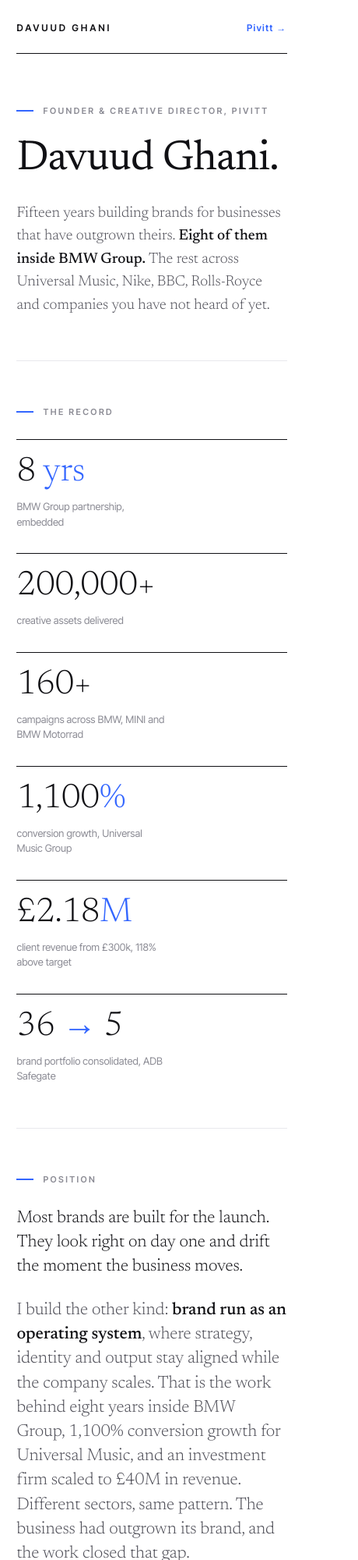
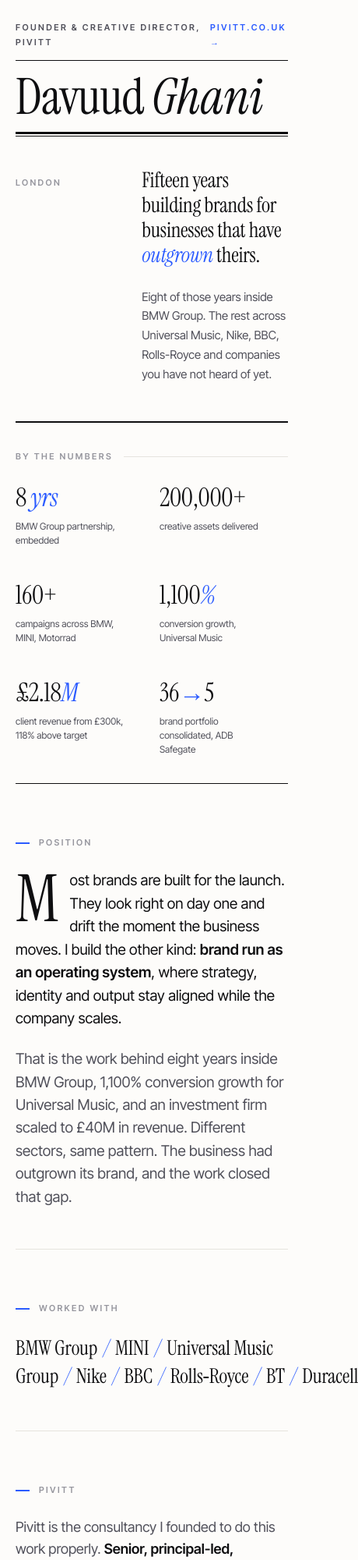
Before and after one commit to duuvad/davuud-site-test, a plain HTML site: page index.html in a window 390 px wide. Shown: the top 2000 px of the page at 78% size, 460 px wide, since content can reach past the window. Drawn offline with Linux system fonts and the light colour scheme.

Commit message:
Editorial v3: masthead, Instrument Serif, numbers band, pull quote

```diff
--- a/index.html
+++ b/index.html
@@ -8,162 +8,179 @@
 <meta name="description" content="Davuud Ghani is the founder of Pivitt, the London brand consultancy behind an eight-year BMW Group partnership. Fifteen years building brands for businesses that have outgrown theirs.">
 <link rel="preconnect" href="https://fonts.googleapis.com">
 <link rel="preconnect" href="https://fonts.gstatic.com" crossorigin>
-<link href="https://fonts.googleapis.com/css2?family=Newsreader:ital,opsz,wght@0,6..72,300;0,6..72,400;0,6..72,500;1,6..72,300;1,6..72,400&family=Inter+Tight:wght@400;600&display=swap" rel="stylesheet">
+<link href="https://fonts.googleapis.com/css2?family=Instrument+Serif:ital@0;1&family=Inter+Tight:ital,wght@0,400;0,500;0,600;1,400&display=swap" rel="stylesheet">
 <style>
 :root{
-  --paper:#FFFFFF;--ink:#101014;--ink2:#4E4E57;--ink3:#8B8B94;--rule:#E8E8ED;
-  --blue:#3366FF;--pad:clamp(20px,5.5vw,110px);--ease:cubic-bezier(0.22,1,0.36,1);
+  --paper:#FDFCFA;--ink:#0E0E10;--ink2:#50505A;--ink3:#96969E;--rule:#E6E4DE;
+  --blue:#2B5BFF;--pad:clamp(20px,5vw,84px);--ease:cubic-bezier(0.22,1,0.36,1);
+  --serif:'Instrument Serif',Georgia,serif;--sans:'Inter Tight',system-ui,sans-serif;
 }
 *{margin:0;padding:0;box-sizing:border-box}
-body{background:var(--paper);color:var(--ink);font-family:'Newsreader',Georgia,serif;font-weight:400;font-size:18px;line-height:1.65;-webkit-font-smoothing:antialiased}
+body{background:var(--paper);color:var(--ink);font-family:var(--sans);font-weight:400;font-size:16px;line-height:1.7;-webkit-font-smoothing:antialiased}
 ::selection{background:var(--blue);color:#fff}
 a{color:inherit;text-decoration:none}
-.wrap{max-width:1120px;margin:0 auto;padding:0 var(--pad)}
+.wrap{max-width:1360px;margin:0 auto;padding:0 var(--pad)}
+.cap{font-family:var(--sans);font-size:11px;font-weight:600;letter-spacing:0.22em;text-transform:uppercase}
 
-/* Letterhead */
-.lh{display:flex;justify-content:space-between;align-items:baseline;padding:26px 0 22px;border-bottom:1px solid var(--ink)}
-.lh .nm{font-family:'Inter Tight',sans-serif;font-size:12px;font-weight:600;letter-spacing:0.24em;text-transform:uppercase}
-.lh a{font-family:'Inter Tight',sans-serif;font-size:12px;font-weight:600;letter-spacing:0.1em;color:var(--blue)}
-.lh a i{font-style:normal;display:inline-block;transition:transform .3s var(--ease)}
-.lh a:hover i{transform:translateX(4px)}
+/* Masthead */
+.mast{padding-top:26px}
+.mast .meta{display:flex;justify-content:space-between;align-items:baseline;padding-bottom:14px;color:var(--ink2)}
+.mast .meta a{color:var(--blue)}
+.mast h1{font-family:var(--serif);font-weight:400;font-size:clamp(64px,13.2vw,196px);line-height:0.92;letter-spacing:-0.015em;padding:clamp(18px,2.5vw,40px) 0 clamp(14px,2vw,30px);border-top:1px solid var(--ink)}
+.mast h1 em{font-style:italic;letter-spacing:-0.005em}
+.mast h1 .word{display:inline-block;overflow:hidden;vertical-align:bottom}
+.mast h1 .word>span{display:inline-block;transform:translateY(108%);animation:rise 1.1s var(--ease) forwards}
+.mast h1 .word:nth-child(2)>span{animation-delay:.1s}
+@keyframes rise{to{transform:translateY(0)}}
+.mast .rule2{border-top:3px solid var(--ink);border-bottom:1px solid var(--ink);height:6px}
 
-.eyebrow{display:flex;align-items:center;gap:12px;font-family:'Inter Tight',sans-serif;font-size:11px;font-weight:600;letter-spacing:0.22em;text-transform:uppercase;color:var(--ink3);margin-bottom:26px}
-.eyebrow::before{content:'';width:22px;height:2px;background:var(--blue);flex-shrink:0}
-section{padding:clamp(56px,8.5vw,110px) 0;border-bottom:1px solid var(--rule)}
-section:last-of-type{border-bottom:none}
+/* Standfirst */
+.stand{display:grid;grid-template-columns:5fr 7fr;gap:clamp(28px,4vw,72px);padding:clamp(40px,5.5vw,84px) 0 clamp(48px,6vw,96px)}
+.stand .side{color:var(--ink3);padding-top:10px}
+.stand p{font-family:var(--serif);font-size:clamp(27px,3.6vw,50px);line-height:1.18;letter-spacing:-0.01em;font-weight:400;opacity:0;animation:fade 1s .4s forwards}
+@keyframes fade{to{opacity:1}}
+.stand p em{color:var(--blue)}
+.stand .sub{font-family:var(--sans);font-size:clamp(15px,1.4vw,17px);color:var(--ink2);line-height:1.65;margin-top:26px;max-width:52ch;letter-spacing:0;animation-delay:.6s}
 
-/* Hero */
-.hero{padding-top:clamp(64px,10vw,130px)}
-h1{font-weight:400;font-size:clamp(54px,10.5vw,124px);line-height:1.0;letter-spacing:-0.015em;opacity:0;animation:fade 1s .1s var(--ease) forwards}
-@keyframes fade{to{opacity:1}}
-.lead{max-width:600px;margin-top:clamp(28px,3.6vw,46px);font-size:clamp(19px,2.1vw,23px);font-weight:300;color:var(--ink2);line-height:1.55;opacity:0;animation:fade .9s .45s forwards}
-.lead strong{font-weight:500;color:var(--ink)}
-.hero .eyebrow{opacity:0;animation:fade .8s .3s forwards}
+/* Numbers band */
+.band{border-top:2px solid var(--ink);border-bottom:1px solid var(--ink);padding:clamp(34px,4vw,58px) 0}
+.band .cap{color:var(--ink3);margin-bottom:clamp(26px,3vw,44px);display:flex;align-items:center;gap:14px}
+.band .cap::after{content:'';height:1px;background:var(--rule);flex:1}
+.bgrid{display:grid;grid-template-columns:repeat(6,1fr);gap:clamp(20px,2.5vw,40px)}
+@media(max-width:1020px){.bgrid{grid-template-columns:repeat(3,1fr);row-gap:44px}}
+@media(max-width:560px){.bgrid{grid-template-columns:repeat(2,1fr)}}
+.bcell .num{font-family:var(--serif);font-weight:400;font-size:clamp(33px,4.4vw,72px);line-height:1;letter-spacing:-0.01em;white-space:nowrap}
+.bcell .num i{font-style:italic;color:var(--blue)}
+.bcell .lab{margin-top:12px;font-size:12px;color:var(--ink2);line-height:1.5;max-width:20ch}
 
-/* Record ledger */
-.rgrid{display:grid;grid-template-columns:repeat(3,1fr);gap:clamp(34px,4vw,56px) clamp(28px,4vw,64px);margin-top:clamp(26px,3vw,44px)}
-@media(max-width:860px){.rgrid{grid-template-columns:repeat(2,1fr)}}
-@media(max-width:480px){.rgrid{grid-template-columns:1fr;gap:30px}}
-.rcell{border-top:1px solid var(--ink);padding-top:20px}
-.rcell .num{font-weight:300;font-size:clamp(44px,5.2vw,66px);line-height:1;letter-spacing:-0.01em;font-feature-settings:'lnum'}
-.rcell .num i{font-style:normal;color:var(--blue)}
-.rcell .lab{margin-top:12px;font-family:'Inter Tight',sans-serif;font-size:13px;color:var(--ink3);line-height:1.5;max-width:26ch}
+/* Feature sections */
+.feat{display:grid;grid-template-columns:minmax(150px,1fr) minmax(0,3fr);gap:clamp(24px,4vw,80px);padding:clamp(52px,6.5vw,104px) 0;border-bottom:1px solid var(--rule)}
+@media(max-width:760px){.feat{grid-template-columns:1fr;gap:22px}}
+.feat .side{color:var(--ink3);padding-top:8px}
+.feat .side .cap::before{content:'';display:inline-block;width:18px;height:2px;background:var(--blue);margin-right:12px;vertical-align:middle}
 
-/* Statement */
-.statement{max-width:780px}
-.statement p{font-size:clamp(22px,2.9vw,32px);font-weight:300;line-height:1.42;letter-spacing:-0.005em}
-.statement p+p{margin-top:1.1em;color:var(--ink2)}
-.statement b{font-weight:500;color:var(--ink)}
-.statement em{font-weight:300}
+.statement{max-width:820px}
+.statement p{font-size:clamp(19px,2.1vw,26px);line-height:1.55;font-weight:400;color:var(--ink)}
+.statement p+p{margin-top:1.2em;color:var(--ink2)}
+.statement b{font-weight:600;color:var(--ink)}
+.statement p:first-child::first-letter{font-family:var(--serif);font-size:4.4em;line-height:0.78;float:left;padding:6px 14px 0 0;color:var(--ink)}
 
-/* Names */
-.names{display:flex;flex-wrap:wrap;gap:12px 0;max-width:920px}
-.names span{font-size:clamp(17px,2vw,22px);font-weight:300;color:var(--ink2);white-space:nowrap}
-.names span::after{content:'\00B7';color:var(--rule);margin:0 clamp(12px,1.8vw,26px)}
-.names span:last-child::after{content:''}
+.names{max-width:900px}
+.names p{font-family:var(--serif);font-size:clamp(26px,3.4vw,46px);line-height:1.35;letter-spacing:-0.005em}
+.names i{font-style:italic;color:var(--blue);padding:0 clamp(8px,1.2vw,16px)}
 
-/* Pivitt */
-.pv{max-width:720px}
-.pv p{font-size:clamp(19px,2.2vw,24px);font-weight:300;color:var(--ink2);line-height:1.55}
-.pv b{font-weight:500;color:var(--ink)}
-.arrow{display:inline-flex;align-items:baseline;gap:10px;margin-top:32px;font-family:'Inter Tight',sans-serif;font-size:14px;font-weight:600;letter-spacing:0.08em;color:var(--blue)}
+.pv{max-width:760px}
+.pv p{font-size:clamp(18px,2vw,24px);line-height:1.55;color:var(--ink2)}
+.pv b{font-weight:600;color:var(--ink)}
+.pv .bop{font-family:var(--serif);font-style:italic;color:var(--ink);font-size:1.08em}
+.arrow{display:inline-flex;align-items:baseline;gap:10px;margin-top:30px;font-family:var(--sans);font-size:13px;font-weight:600;letter-spacing:0.12em;text-transform:uppercase;color:var(--blue)}
 .arrow i{font-style:normal;transition:transform .3s var(--ease)}
 .arrow:hover i{transform:translateX(5px)}
 
-/* Quote */
-.quote{max-width:840px}
-.quote p{font-size:clamp(24px,3.2vw,36px);font-weight:300;font-style:italic;line-height:1.4;letter-spacing:-0.005em}
-.quote p::before{content:'\201C'}
-.quote p::after{content:'\201D'}
-.quote .who{margin-top:28px;font-family:'Inter Tight',sans-serif;font-size:12px;font-weight:600;letter-spacing:0.16em;text-transform:uppercase;color:var(--blue)}
-.quote .who span{display:block;margin-top:6px;color:var(--ink3);font-weight:400;letter-spacing:0.04em;text-transform:none;font-size:13px;font-family:'Inter Tight',sans-serif}
+/* Pull quote */
+.pull{padding:clamp(64px,8vw,128px) 0;border-bottom:1px solid var(--rule)}
+.pull blockquote{position:relative;max-width:1100px;margin:0 auto;padding-left:clamp(34px,5vw,84px)}
+.pull blockquote::before{content:'\201C';position:absolute;left:0;top:-0.08em;font-family:var(--serif);font-size:clamp(70px,9vw,150px);line-height:1;color:var(--blue)}
+.pull p{font-family:var(--serif);font-style:italic;font-size:clamp(30px,4.6vw,64px);line-height:1.14;letter-spacing:-0.01em}
+.pull .who{margin-top:30px;color:var(--ink3)}
+.pull .who b{color:var(--ink);font-weight:600}
 
 /* Contact */
-.contact p{max-width:620px;font-size:clamp(19px,2.2vw,24px);font-weight:300;color:var(--ink2);line-height:1.55}
-.cta-row{display:flex;flex-wrap:wrap;align-items:center;gap:26px;margin-top:38px}
-.btn{display:inline-block;background:var(--ink);color:var(--paper);font-family:'Inter Tight',sans-serif;font-weight:600;font-size:13px;letter-spacing:0.1em;text-transform:uppercase;padding:18px 36px;transition:background .3s}
+.contact p{max-width:600px;font-size:clamp(18px,2vw,23px);line-height:1.55;color:var(--ink2)}
+.cta-row{display:flex;flex-wrap:wrap;align-items:center;gap:28px;margin-top:36px}
+.btn{display:inline-block;background:var(--ink);color:var(--paper);font-family:var(--sans);font-weight:600;font-size:12px;letter-spacing:0.14em;text-transform:uppercase;padding:19px 40px;transition:background .3s}
 .btn:hover{background:var(--blue)}
-.btn:focus-visible,.arrow:focus-visible,.lh a:focus-visible{outline:2px solid var(--blue);outline-offset:4px}
+.btn:focus-visible,.arrow:focus-visible,.mast a:focus-visible{outline:2px solid var(--blue);outline-offset:4px}
 
-footer{border-top:1px solid var(--ink);padding:26px 0 44px;display:flex;flex-wrap:wrap;gap:12px 30px;justify-content:space-between;align-items:baseline}
-footer .fname{font-family:'Inter Tight',sans-serif;font-size:12px;font-weight:600;letter-spacing:0.24em;text-transform:uppercase}
-footer p{font-family:'Inter Tight',sans-serif;font-size:12px;color:var(--ink3)}
+/* Colophon */
+footer{border-top:2px solid var(--ink);margin-top:0;padding:26px 0 48px;display:flex;flex-wrap:wrap;gap:12px 36px;justify-content:space-between;align-items:baseline}
+footer .cap{color:var(--ink)}
+footer p{font-size:12px;color:var(--ink3)}
 footer a{color:var(--blue)}
 
 @media(prefers-reduced-motion:reduce){
-  h1,.lead,.hero .eyebrow{animation:none;opacity:1}
-  .arrow i,.lh a i{transition:none}
+  .mast h1 .word>span{animation:none;transform:none}
+  .stand p{animation:none;opacity:1}
+  .arrow i{transition:none}
 }
 </style>
 </head>
 <body>
 <div class="wrap">
 
-<div class="lh">
-  <span class="nm">Davuud Ghani</span>
-  <a href="https://pivitt.co.uk">Pivitt <i>&rarr;</i></a>
-</div>
+<header class="mast">
+  <div class="meta">
+    <span class="cap">Founder &amp; Creative Director, Pivitt</span>
+    <a class="cap" href="https://pivitt.co.uk">pivitt.co.uk &rarr;</a>
+  </div>
+  <h1><span class="word"><span>Davuud&nbsp;</span></span><span class="word"><span><em>Ghani</em></span></span></h1>
+  <div class="rule2"></div>
+</header>
 
-<section class="hero">
-  <span class="eyebrow">Founder &amp; Creative Director, Pivitt</span>
-  <h1>Davuud Ghani.</h1>
-  <p class="lead">Fifteen years building brands for businesses that have outgrown theirs. <strong>Eight of them inside BMW Group.</strong> The rest across Universal Music, Nike, BBC, Rolls-Royce and companies you have not heard of yet.</p>
-</section>
-
-<section>
-  <span class="eyebrow">The record</span>
-  <div class="rgrid">
-    <div class="rcell"><div class="num">8 <i>yrs</i></div><div class="lab">BMW Group partnership, embedded</div></div>
-    <div class="rcell"><div class="num">200,000+</div><div class="lab">creative assets delivered</div></div>
-    <div class="rcell"><div class="num">160+</div><div class="lab">campaigns across BMW, MINI and BMW Motorrad</div></div>
-    <div class="rcell"><div class="num">1,100<i>%</i></div><div class="lab">conversion growth, Universal Music Group</div></div>
-    <div class="rcell"><div class="num">&pound;2.18<i>M</i></div><div class="lab">client revenue from &pound;300k, 118% above target</div></div>
-    <div class="rcell"><div class="num">36 <i>&rarr;</i> 5</div><div class="lab">brand portfolio consolidated, ADB Safegate</div></div>
+<section class="stand">
+  <div class="side cap">London</div>
+  <div>
+    <p>Fifteen years building brands for businesses that have <em>outgrown</em> theirs.</p>
+    <p class="sub">Eight of those years inside BMW Group. The rest across Universal Music, Nike, BBC, Rolls-Royce and companies you have not heard of yet.</p>
   </div>
 </section>
 
-<section>
-  <span class="eyebrow">Position</span>
-  <div class="statement">
-    <p>Most brands are built for the launch. They look right on day one and drift the moment the business moves.</p>
-    <p>I build the other kind: <b>brand run as an operating system</b>, where strategy, identity and output stay aligned while the company scales. That is the work behind eight years inside BMW Group, 1,100% conversion growth for Universal Music, and an investment firm scaled to &pound;40M in revenue. Different sectors, same pattern. The business had outgrown its brand, and the work closed that gap.</p>
+<section class="band">
+  <span class="cap">By the numbers</span>
+  <div class="bgrid">
+    <div class="bcell"><div class="num">8 <i>yrs</i></div><div class="lab">BMW Group partnership, embedded</div></div>
+    <div class="bcell"><div class="num">200,000+</div><div class="lab">creative assets delivered</div></div>
+    <div class="bcell"><div class="num">160+</div><div class="lab">campaigns across BMW, MINI, Motorrad</div></div>
+    <div class="bcell"><div class="num">1,100<i>%</i></div><div class="lab">conversion growth, Universal Music</div></div>
+    <div class="bcell"><div class="num">&pound;2.18<i>M</i></div><div class="lab">client revenue from &pound;300k, 118% above target</div></div>
+    <div class="bcell"><div class="num">36<i>&rarr;</i>5</div><div class="lab">brand portfolio consolidated, ADB Safegate</div></div>
   </div>
 </section>
 
-<section>
-  <span class="eyebrow">Worked with</span>
-  <div class="names">
-    <span>BMW Group</span><span>MINI</span><span>Universal Music Group</span><span>Nike</span><span>BBC</span><span>Rolls-Royce</span><span>BT</span><span>Duracell</span>
+<section class="feat">
+  <div class="side"><span class="cap">Position</span></div>
+  <div class="statement">
+    <p>Most brands are built for the launch. They look right on day one and drift the moment the business moves. I build the other kind: <b>brand run as an operating system</b>, where strategy, identity and output stay aligned while the company scales.</p>
+    <p>That is the work behind eight years inside BMW Group, 1,100% conversion growth for Universal Music, and an investment firm scaled to &pound;40M in revenue. Different sectors, same pattern. The business had outgrown its brand, and the work closed that gap.</p>
   </div>
 </section>
 
-<section>
-  <span class="eyebrow">Pivitt</span>
-  <div class="pv">
-    <p>Pivitt is the consultancy I founded to do this work properly. <b>Senior, principal-led, strategy and execution under one partner.</b> The centre of it is the Brand Operating Partner retainer: brand leadership embedded in the business month after month, rather than a document handed over and left to age.</p>
-    <a class="arrow" href="https://pivitt.co.uk">pivitt.co.uk <i>&rarr;</i></a>
+<section class="feat">
+  <div class="side"><span class="cap">Worked with</span></div>
+  <div class="names">
+    <p>BMW Group<i>/</i>MINI<i>/</i>Universal Music Group<i>/</i>Nike<i>/</i>BBC<i>/</i>Rolls&#8209;Royce<i>/</i>BT<i>/</i>Duracell</p>
   </div>
 </section>
 
-<section>
-  <div class="quote">
-    <p>Their ability to grapple with a challenge to creatively conceptualise and deliver is outstanding.</p>
-    <div class="who">Rob Cartwright<span>Brand Strategy &amp; CI Manager, Rolls-Royce Motor Cars</span></div>
+<section class="feat">
+  <div class="side"><span class="cap">Pivitt</span></div>
+  <div class="pv">
+    <p>Pivitt is the consultancy I founded to do this work properly. <b>Senior, principal-led, strategy and execution under one partner.</b> The centre of it is the <span class="bop">Brand Operating Partner</span> retainer: brand leadership embedded in the business month after month, rather than a document handed over and left to age.</p>
+    <a class="arrow" href="https://pivitt.co.uk">Visit pivitt.co.uk <i>&rarr;</i></a>
   </div>
 </section>
 
-<section class="contact">
-  <span class="eyebrow">Contact</span>
-  <p>Outside client work I mentor early-stage founders on positioning and growth. If your business has outgrown its brand, that is usually worth a conversation.</p>
-  <div class="cta-row">
-    <a class="btn" href="https://calendly.com/pivitt/meeting-with-davuud">Book a call</a>
-    <a class="arrow" href="https://pivitt.co.uk">Or start with Pivitt <i>&rarr;</i></a>
+<section class="pull">
+  <blockquote>
+    <p>Their ability to grapple with a challenge to creatively conceptualise and deliver is outstanding.</p>
+    <div class="who cap"><b>Rob Cartwright</b> &nbsp;&middot;&nbsp; Brand Strategy &amp; CI Manager, Rolls&#8209;Royce Motor Cars</div>
+  </blockquote>
+</section>
+
+<section class="feat">
+  <div class="side"><span class="cap">Contact</span></div>
+  <div class="contact">
+    <p>Outside client work I mentor early-stage founders on positioning and growth. If your business has outgrown its brand, that is usually worth a conversation.</p>
+    <div class="cta-row">
+      <a class="btn" href="https://calendly.com/pivitt/meeting-with-davuud">Book a call</a>
+      <a class="arrow" href="https://pivitt.co.uk">Or start with Pivitt <i>&rarr;</i></a>
+    </div>
   </div>
 </section>
 
 <footer>
-  <span class="fname">Davuud Ghani</span>
-  <p>London &middot; <a href="https://pivitt.co.uk">pivitt.co.uk</a> &middot; &copy; 2026</p>
+  <span class="cap">Davuud Ghani</span>
+  <p>London &middot; <a href="https://pivitt.co.uk">pivitt.co.uk</a> &middot; Set in Instrument Serif &amp; Inter Tight &middot; &copy; 2026</p>
 </footer>
 
 </div>
```
